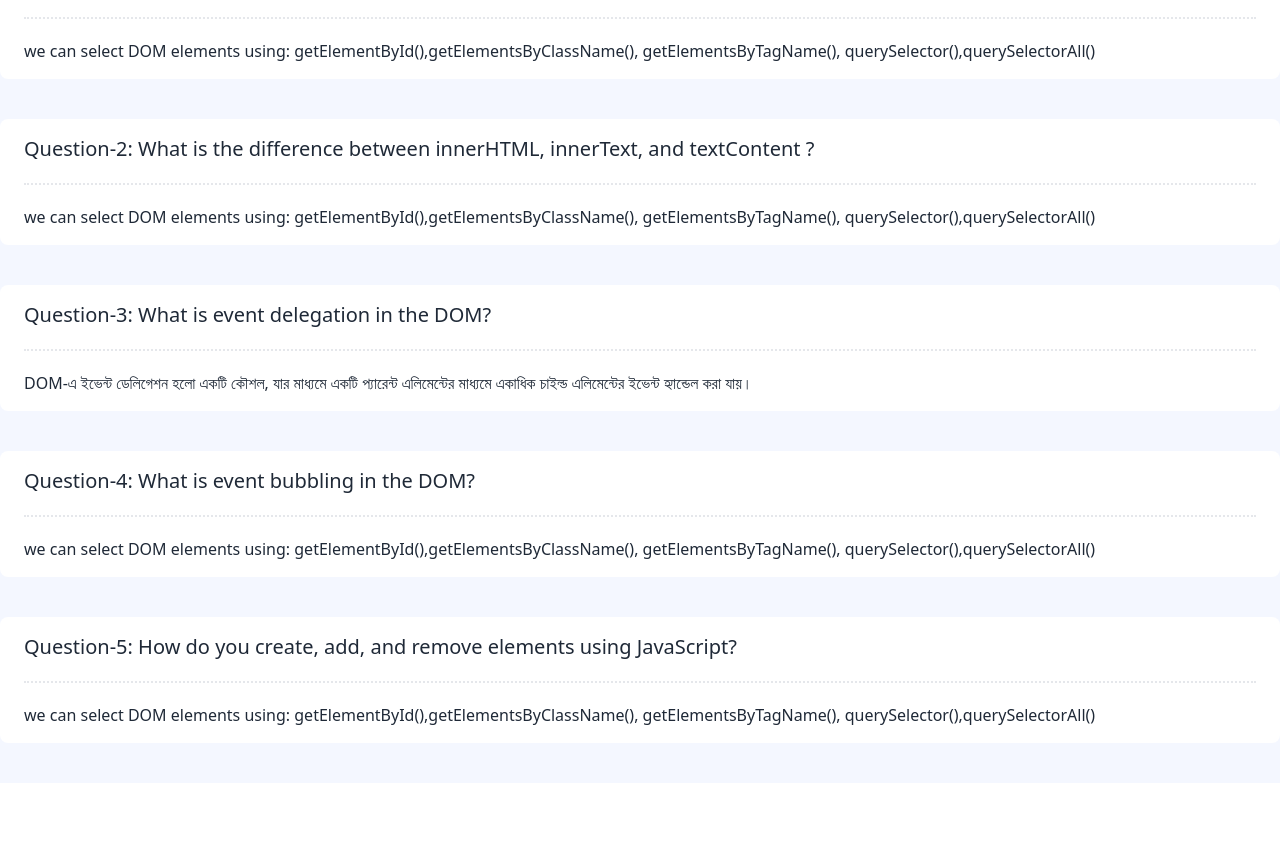
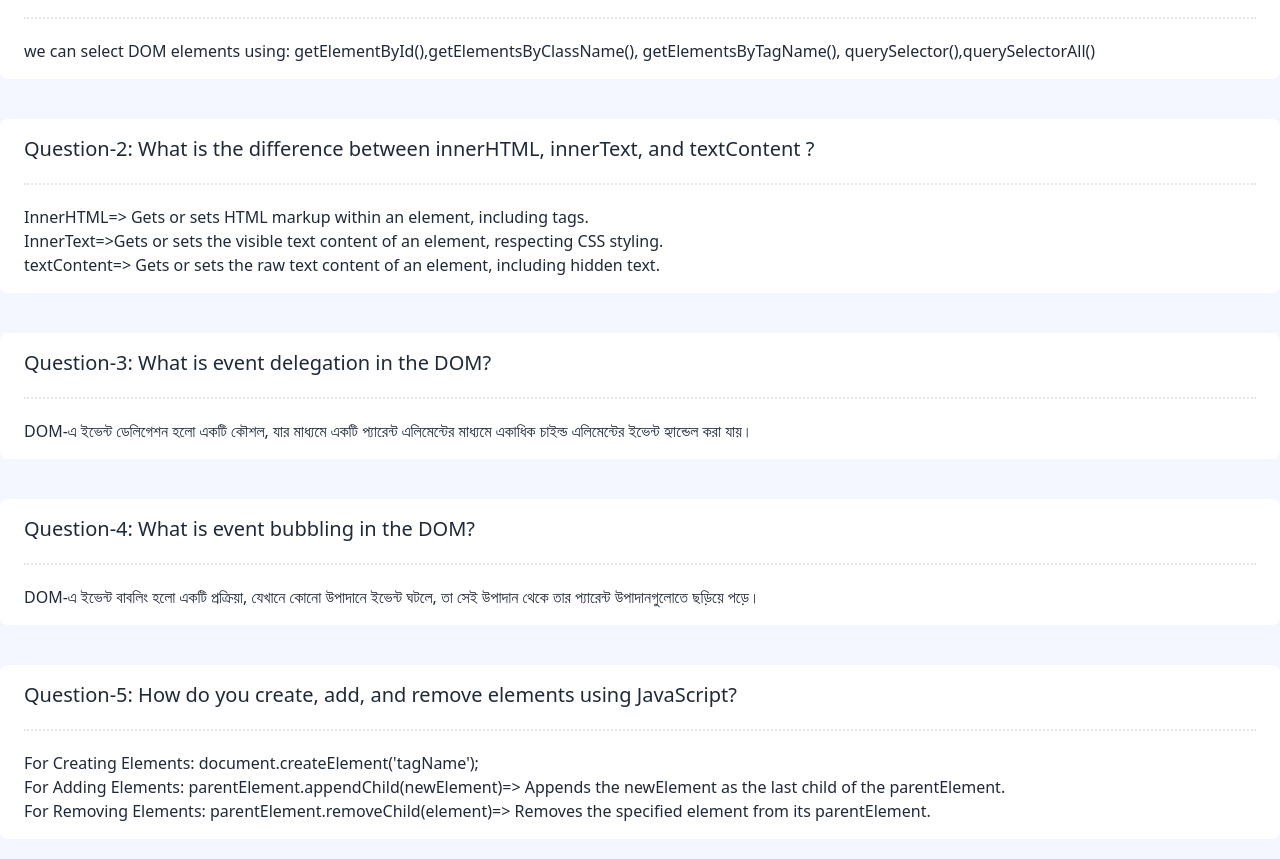
Before and after one commit to Maruf220502/assignment-5, a plain HTML site: page main.html in a window 1280 px wide. Shown: the part 267-1126 px from the top of the page. Before the commit the page ends 1050 px from the top, so only its background shows below. Drawn offline with nearby package versions, Linux system fonts and the light colour scheme.

Commit message:
add some important question and answer

```diff
--- a/main.html
+++ b/main.html
@@ -27,34 +27,35 @@
         <section class="container mx-auto pb-10">
             <h1 class="text-3xl font-bold text-center mt-5">Blogs</h1>
             <!-- question-1 -->
-            <div class="bg-white px-6 py-4 mt-10 rounded-lg">
+            <div class="bg-white px-6 py-4 mt-10 rounded-lg font-medium">
                 <h1 class="text-xl">Question-1: What are the different ways to select an element in the DOM?</h1>
                 <div class="border-b-2 border-dotted mt-5 mb-5 w-full"></div>
                 <p> we  can select DOM elements using: getElementById(),getElementsByClassName(), getElementsByTagName(), querySelector(),querySelectorAll()</p>
             </div>
             <!-- question-2 -->
-            <div class="bg-white px-6 py-4 mt-10 rounded-lg">
+            <div class="bg-white px-6 py-4 mt-10 rounded-lg font-medium">
                 <h1 class="text-xl">Question-2: What is the difference between innerHTML, innerText, and textContent ?</h1>
                 <div class="border-b-2 border-dotted mt-5 mb-5 w-full"></div>
-                <p> we  can select DOM elements using: getElementById(),getElementsByClassName(), getElementsByTagName(), querySelector(),querySelectorAll()</p>
+                <p>InnerHTML=> Gets or sets HTML markup within an element, including tags. <br>InnerText=>Gets or sets the visible text content of an element, respecting CSS styling. <br>textContent=> Gets or sets the raw text content of an element, including hidden text.</p>
             </div>
             <!-- question-3 -->
-            <div class="bg-white px-6 py-4 mt-10 rounded-lg">
+            <div class="bg-white px-6 py-4 mt-10 rounded-lg font-medium">
                 <h1 class="text-xl">Question-3: What is event delegation in the DOM?</h1>
                 <div class="border-b-2 border-dotted mt-5 mb-5 w-full"></div>
                 <p>DOM-এ ইভেন্ট ডেলিগেশন হলো একটি কৌশল, যার মাধ্যমে একটি প্যারেন্ট এলিমেন্টের মাধ্যমে একাধিক চাইল্ড এলিমেন্টের ইভেন্ট হ্যান্ডেল করা যায়।</p>
             </div>
             <!-- question-4 -->
-            <div class="bg-white px-6 py-4 mt-10 rounded-lg">
+            <div class="bg-white px-6 py-4 mt-10 rounded-lg font-medium">
                 <h1 class="text-xl">Question-4: What is event bubbling in the DOM?</h1>
                 <div class="border-b-2 border-dotted mt-5 mb-5 w-full"></div>
-                <p> we  can select DOM elements using: getElementById(),getElementsByClassName(), getElementsByTagName(), querySelector(),querySelectorAll()</p>
+                <p> DOM-এ ইভেন্ট বাবলিং হলো একটি প্রক্রিয়া, যেখানে কোনো উপাদানে ইভেন্ট ঘটলে, তা সেই উপাদান থেকে তার প্যারেন্ট উপাদানগুলোতে ছড়িয়ে পড়ে।</p>
             </div>
             <!-- question-5 -->
-            <div class="bg-white px-6 py-4 mt-10 rounded-lg">
+            <div class="bg-white px-6 py-4 mt-10 rounded-lg font-medium">
                 <h1 class="text-xl">Question-5: How do you create, add, and remove elements using JavaScript?</h1>
                 <div class="border-b-2 border-dotted mt-5 mb-5 w-full"></div>
-                <p> we  can select DOM elements using: getElementById(),getElementsByClassName(), getElementsByTagName(), querySelector(),querySelectorAll()</p>
+                <p>For Creating Elements: document.createElement('tagName');<br> For Adding Elements: parentElement.appendChild(newElement)=> Appends the newElement as the last child of the parentElement. <br>
+                For Removing Elements: parentElement.removeChild(element)=> Removes the specified element from its parentElement.</p>
             </div>
         </section>
        </main>
```
